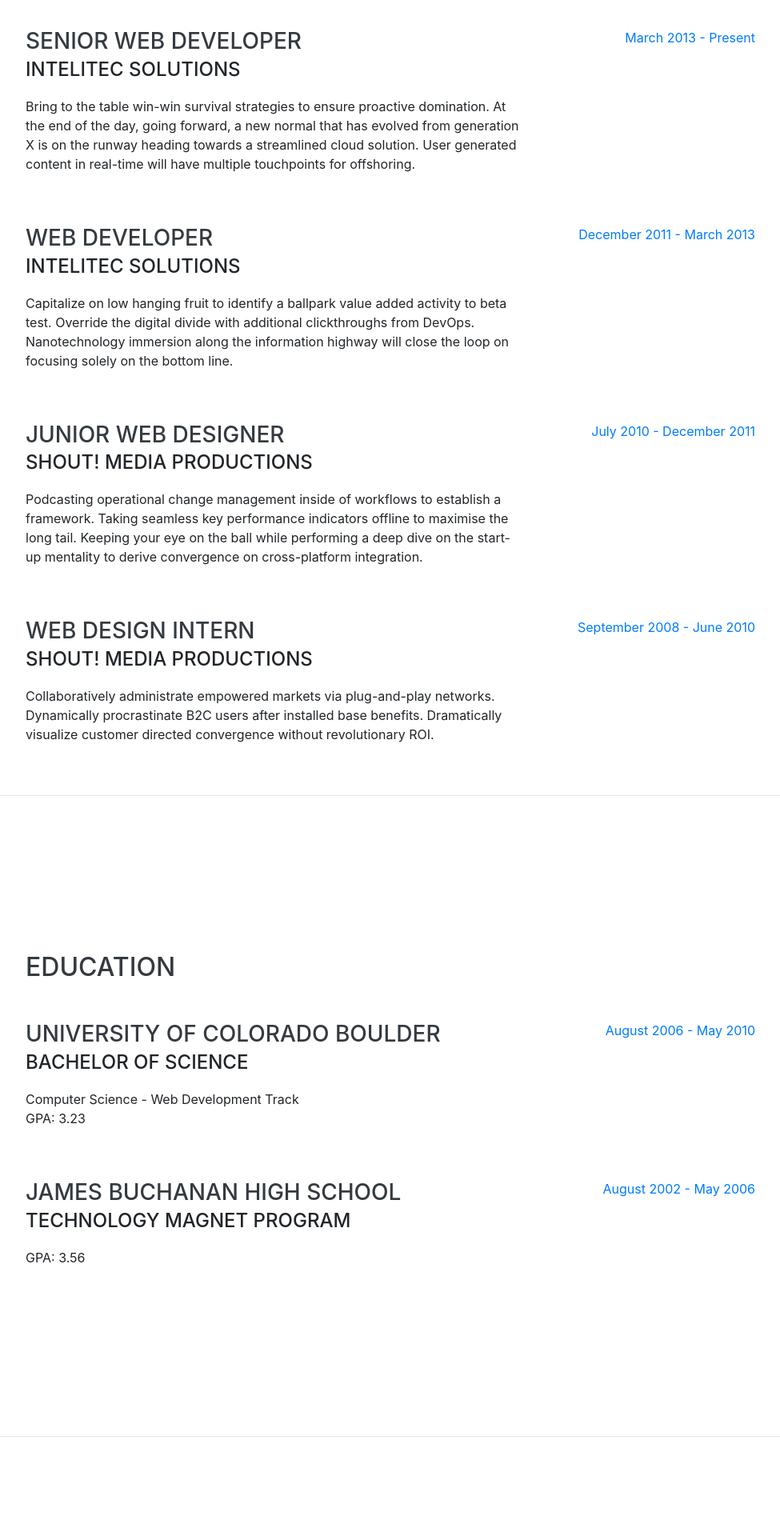
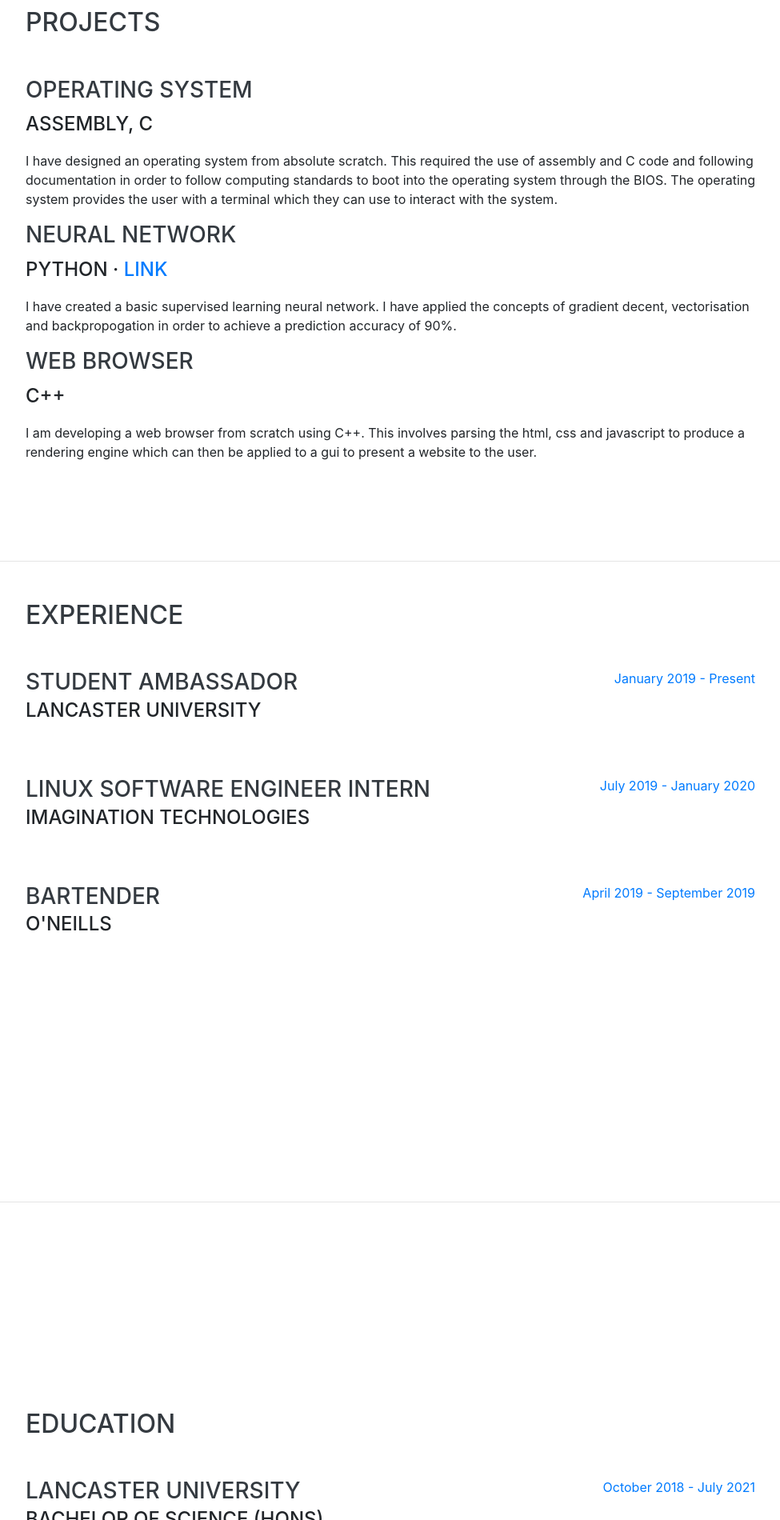
Before and after one commit to CianOSullivan/Portfolio, a website with bundled scripts: page index.html in a window 1280 px wide. Shown: the part 900-2800 px from the top of the page at 80% size, without its empty margins (288-1263 px from the left). Built offline with nearby package versions, Linux system fonts and the light colour scheme; a web font is replaced by a local one.

Commit message:
Implement first draft of portfolio website

```diff
--- a/index.html
+++ b/index.html
@@ -45,6 +45,9 @@
           <a class="nav-link js-scroll-trigger" href="#about">About</a>
         </li>
         <li class="nav-item">
+          <a class="nav-link js-scroll-trigger" href="#interests">Projects</a>
+        </li>
+        <li class="nav-item">
           <a class="nav-link js-scroll-trigger" href="#experience">Experience</a>
         </li>
         <li class="nav-item">
@@ -52,9 +55,6 @@
         </li>
         <li class="nav-item">
           <a class="nav-link js-scroll-trigger" href="#skills">Skills</a>
-        </li>
-        <li class="nav-item">
-          <a class="nav-link js-scroll-trigger" href="#interests">Projects</a>
         </li>
       </ul>
     </div>
@@ -70,7 +70,7 @@
         <div class="subheading mb-5">Lancaster University · London ·
           <a href="mailto:name@email.com">cnosulli@gmail.com</a>
         </div>
-        <p class="lead mb-5">I am a second year Computer Science student at Lancaster University. in leveraging agile frameworks to provide a robust synopsis for high level overviews. Iterative approaches to corporate strategy foster collaborative thinking to further the overall value proposition.</p>
+        <p class="lead mb-5">I am a second year Computer Science Undergraduate student at Lancaster University looking to work in the financial technology sector. I am particularly interested in low level computing such as CPU architecture and Operating Systems. I have also taken a minor in Economics as this is a field which also interests me. </p>
         <div class="social-icons">
           <a href="https://www.linkedin.com/in/cosulli/" target="_blank">
             <i class="fab fa-linkedin-in"></i>
@@ -84,51 +84,56 @@
 
     <hr class="m-0">
 
+    <section class="resume-section p-3 p-lg-5 d-flex align-items-center" id="interests">
+      <div class="w-100">
+        <h2 class="mb-5">Projects</h2>
+        <h3> Operating System </h3>
+        <div class="subheading mb-3">Assembly, C</div>
+        <p>I have designed an operating system from absolute scratch. This required the use of assembly and C code and following documentation in order to follow computing standards to boot into the operating system through the BIOS. The operating system provides the user with a terminal which they can use to interact with the system.</p>
+
+        <h3> Neural Network </h3>
+        <div class="subheading mb-3">Python · <a href="https://github.com/CianOSullivan/NeuralNet" target="_blank">Link</a> </div>
+        <p>I have created a basic supervised learning neural network. I have applied the concepts of gradient decent, vectorisation and backpropogation in order to achieve a prediction accuracy of 90%.</p>
+
+        <h3> Web Browser </h3>
+        <div class="subheading mb-3">C++</div>
+        <p>I am developing a web browser from scratch using C++. This involves parsing the html, css and javascript to produce a rendering engine which can then be applied to a gui to present a website to the user.</p>
+      </div>
+    </section>
+
+    <hr class="m-0">
+
     <section class="resume-section p-3 p-lg-5 d-flex justify-content-center" id="experience">
       <div class="w-100">
         <h2 class="mb-5">Experience</h2>
 
         <div class="resume-item d-flex flex-column flex-md-row justify-content-between mb-5">
           <div class="resume-content">
-            <h3 class="mb-0">Senior Web Developer</h3>
-            <div class="subheading mb-3">Intelitec Solutions</div>
-            <p>Bring to the table win-win survival strategies to ensure proactive domination. At the end of the day, going forward, a new normal that has evolved from generation X is on the runway heading towards a streamlined cloud solution. User generated content in real-time will have multiple touchpoints for offshoring.</p>
+            <h3 class="mb-0">Student Ambassador</h3>
+            <div class="subheading mb-3">Lancaster University</div>
           </div>
           <div class="resume-date text-md-right">
-            <span class="text-primary">March 2013 - Present</span>
+            <span class="text-primary">January 2019 - Present</span>
           </div>
         </div>
 
         <div class="resume-item d-flex flex-column flex-md-row justify-content-between mb-5">
           <div class="resume-content">
-            <h3 class="mb-0">Web Developer</h3>
-            <div class="subheading mb-3">Intelitec Solutions</div>
-            <p>Capitalize on low hanging fruit to identify a ballpark value added activity to beta test. Override the digital divide with additional clickthroughs from DevOps. Nanotechnology immersion along the information highway will close the loop on focusing solely on the bottom line.</p>
+            <h3 class="mb-0">Linux Software Engineer Intern</h3>
+            <div class="subheading mb-3">Imagination Technologies</div>
           </div>
           <div class="resume-date text-md-right">
-            <span class="text-primary">December 2011 - March 2013</span>
+            <span class="text-primary">July 2019 - January 2020</span>
           </div>
         </div>
 
         <div class="resume-item d-flex flex-column flex-md-row justify-content-between mb-5">
           <div class="resume-content">
-            <h3 class="mb-0">Junior Web Designer</h3>
-            <div class="subheading mb-3">Shout! Media Productions</div>
-            <p>Podcasting operational change management inside of workflows to establish a framework. Taking seamless key performance indicators offline to maximise the long tail. Keeping your eye on the ball while performing a deep dive on the start-up mentality to derive convergence on cross-platform integration.</p>
+            <h3 class="mb-0">Bartender</h3>
+            <div class="subheading mb-3">O'Neills</div>
           </div>
           <div class="resume-date text-md-right">
-            <span class="text-primary">July 2010 - December 2011</span>
-          </div>
-        </div>
-
-        <div class="resume-item d-flex flex-column flex-md-row justify-content-between">
-          <div class="resume-content">
-            <h3 class="mb-0">Web Design Intern</h3>
-            <div class="subheading mb-3">Shout! Media Productions</div>
-            <p>Collaboratively administrate empowered markets via plug-and-play networks. Dynamically procrastinate B2C users after installed base benefits. Dramatically visualize customer directed convergence without revolutionary ROI.</p>
-          </div>
-          <div class="resume-date text-md-right">
-            <span class="text-primary">September 2008 - June 2010</span>
+            <span class="text-primary">April 2019 - September 2019</span>
           </div>
         </div>
 
@@ -144,24 +149,13 @@
 
         <div class="resume-item d-flex flex-column flex-md-row justify-content-between mb-5">
           <div class="resume-content">
-            <h3 class="mb-0">University of Colorado Boulder</h3>
-            <div class="subheading mb-3">Bachelor of Science</div>
-            <div>Computer Science - Web Development Track</div>
-            <p>GPA: 3.23</p>
+            <h3 class="mb-0">Lancaster University</h3>
+            <div class="subheading mb-3">Bachelor of Science (Hons)</div>
+            <div>Computer Science</div>
+            <p>Grade: 1st (Predicted)</p>
           </div>
           <div class="resume-date text-md-right">
-            <span class="text-primary">August 2006 - May 2010</span>
-          </div>
-        </div>
-
-        <div class="resume-item d-flex flex-column flex-md-row justify-content-between">
-          <div class="resume-content">
-            <h3 class="mb-0">James Buchanan High School</h3>
-            <div class="subheading mb-3">Technology Magnet Program</div>
-            <p>GPA: 3.56</p>
-          </div>
-          <div class="resume-date text-md-right">
-            <span class="text-primary">August 2002 - May 2006</span>
+            <span class="text-primary">October 2018 - July 2021</span>
           </div>
         </div>
 
@@ -174,7 +168,7 @@
       <div class="w-100">
         <h2 class="mb-5">Skills</h2>
 
-        <div class="subheading mb-3">Programming Languages &amp; Tools</div>
+        <div class="subheading mb-3">Programming Languages</div>
         <ul class="list-inline dev-icons">
           <li class="list-inline-item">
             <i class="fab devicon-html5-plain"></i>
@@ -205,31 +199,21 @@
           </li>
         </ul>
 
-        <div class="subheading mb-3">Workflow</div>
+        <div class="subheading mb-3">Tools</div>
         <ul class="fa-ul mb-0">
           <li>
-            <i class="fa-li fa fa-check"></i>
-            Mobile-First, Responsive Design</li>
+            <i class="fa-li fa fa-hand-point-right"></i>
+            Version Control (Perforce, Git)</li>
           <li>
-            <i class="fa-li fa fa-check"></i>
-            Cross Browser Testing &amp; Debugging</li>
+            <i class="fa-li fa fa-hand-point-right"></i>
+            Emacs</li>
           <li>
-            <i class="fa-li fa fa-check"></i>
-            Cross Functional Teams</li>
+            <i class="fa-li fa fa-hand-point-right"></i>
+            Microsoft Office Suite</li>
           <li>
-            <i class="fa-li fa fa-check"></i>
-            Agile Development &amp; Scrum</li>
+            <i class="fa-li fa fa-hand-point-right"></i>
+            Database management using SQL</li>
         </ul>
-      </div>
-    </section>
-
-    <hr class="m-0">
-
-    <section class="resume-section p-3 p-lg-5 d-flex align-items-center" id="interests">
-      <div class="w-100">
-        <h2 class="mb-5">Projects</h2>
-        <p>Apart from being a web developer, I enjoy most of my time being outdoors. In the winter, I am an avid skier and novice ice climber. During the warmer months here in Colorado, I enjoy mountain biking, free climbing, and kayaking.</p>
-        <p class="mb-0">When forced indoors, I follow a number of sci-fi and fantasy genre movies and television shows, I am an aspiring chef, and I spend a large amount of my free time exploring the latest technology advancements in the front-end web development world.</p>
       </div>
     </section>
 
```
